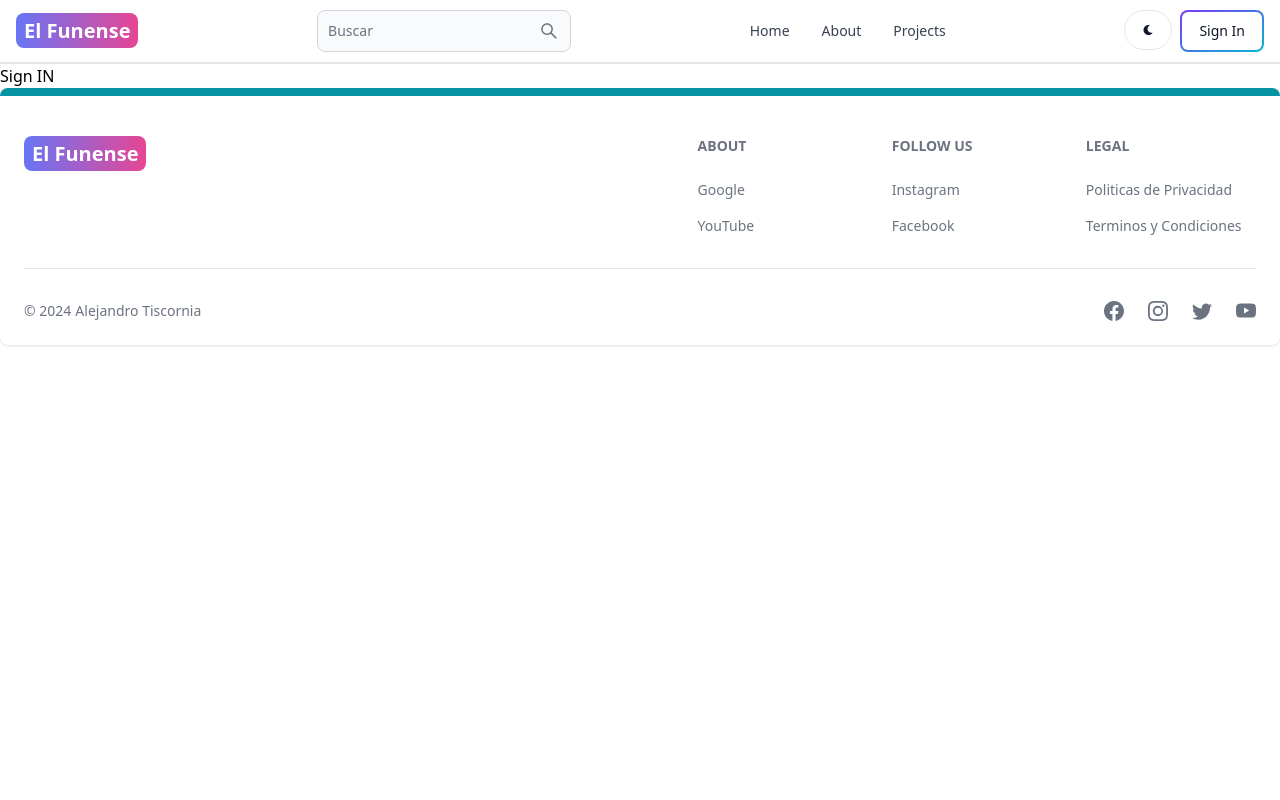
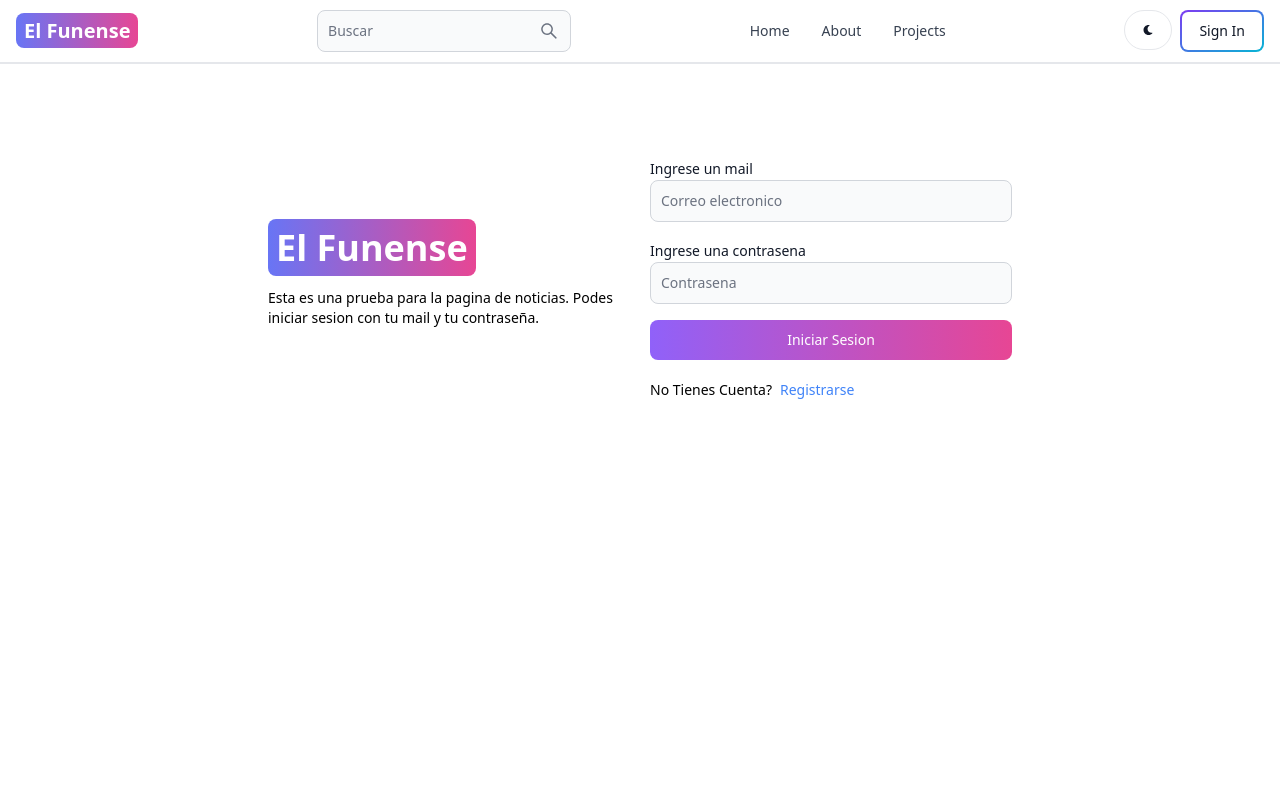
Before and after one commit to Aletiscornia96/mern-noticias, a React (Vite) app in the folder client/: page /sign-in in a window 1280 px wide. Shown: the top 800 px of the page. Built offline with nearby package versions, Linux system fonts and the light colour scheme.

Commit message:
signin completo

```diff
--- a/client/src/pages/SignIn.jsx
+++ b/client/src/pages/SignIn.jsx
@@ -1,7 +1,102 @@
+import { Alert, Button, Label, Spinner, TextInput } from 'flowbite-react';
+import { useState } from 'react';
+import { Link, useNavigate } from "react-router-dom";
+
 export default function SignIn() {
+  const [formData, setFormData] = useState ({});
+  const [errorMessage, setErrorMessage] = useState ( null );
+  const [loading, setLoading] = useState (false);
+  const navigate = useNavigate();
+  const handleChange = (e) => {
+    setFormData({ ...formData, [e.target.id]: e.target.value.trim() })
+  };
+
+  const handleSubmit = async (e) => {
+    e.preventDefault();
+    if(!formData.email || !formData.password){
+      return setErrorMessage('Por favor complete todos los campos')
+    }
+    try {
+      setLoading(true);
+      setErrorMessage(null);
+      const res = await fetch('/api/auth/signin', {
+        method: 'POST',
+        headers: { 'Content-Type': 'application/json' },
+        body: JSON.stringify(formData)
+      });
+
+      // Convertir la respuesta a JSON
+      const data = await res.json();
+
+      if(data.success === false) {
+        return setErrorMessage(data.message);
+      }
+      setLoading(false);
+      if(res.ok){
+        navigate('/');
+      }
+    } catch (error) {
+      setErrorMessage(error.message);
+      setLoading(false)
+    }
+  };
+
+
   return (
-    <div>
-      Sign IN
+    <div className='min-h-screen mt-20'>
+      <div className='flex p-3 max-w-3xl mx-auto flex-col md:flex-row md:items-center gap-5'>
+        <div className='flex-1'>
+          <Link
+            to="/"
+            className="font-bold dark:text-white text-4xl"
+          >
+            <span
+              className="px-2 py-1 bg-gradient-to-r from-indigo-500
+                      via-purcle-500 to-pink-500 rounded-lg text-white"
+            >
+              El Funense
+            </span>
+          </Link>
+          <p className="text-sm mt-5">
+            Esta es una prueba para la pagina de noticias. Podes iniciar sesion con tu mail y tu contraseña.
+          </p>
+        </div>
+        <div className='flex-1'>
+          <form className='flex flex-col gap-4' onSubmit={ handleSubmit }>
+            <div>
+              <Label value='Ingrese un mail'/>
+              <TextInput type='email' placeholder='Correo electronico' id='email' onChange={ handleChange }/>
+            </div>
+            <div>
+              <Label value='Ingrese una contrasena'/>
+              <TextInput type='password' placeholder='Contrasena' id='password' onChange={ handleChange }/>
+            </div>
+            <Button gradientDuoTone='purpleToPink' type='submit' disabled={ loading }>
+              {
+                loading ? (
+                  <>
+                    <Spinner size='sm' />
+                    <span className='pl-3'>Cargando...</span>
+                  </>
+                ) : 'Iniciar Sesion'
+              }
+            </Button>
+          </form>
+          <div className='flex gap-2 text-sm mt-5'>
+            <span>No Tienes Cuenta?</span>
+            <Link to='/sign-up' className='text-blue-500'>
+              Registrarse
+            </Link>
+          </div>
+          {
+            errorMessage && (
+              <Alert className='mt-5' color='failure'>
+                {errorMessage}
+              </Alert>
+            )
+          }
+        </div>
+      </div>
     </div>
   )
 }
```
